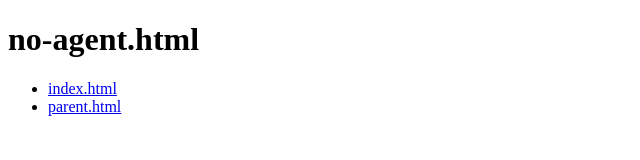
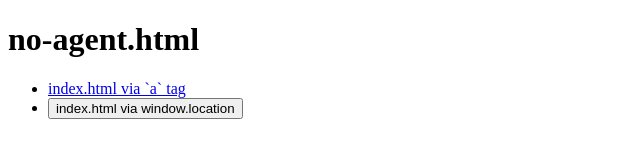
Before and after one commit to bcruddy/ruddbud, a website: page no-agent.html in a window 1280 px wide. Shown: the whole page, without its empty margins (0-640 px from the left). Drawn offline with Linux system fonts and the light colour scheme.

Commit message:
navigate with `location.href`

```diff
--- a/no-agent.html
+++ b/no-agent.html
@@ -7,11 +7,20 @@
     <h1>no-agent.html</h1>
     <ul>
         <li>
-            <a href="/">index.html</a>
+            <a href="/">
+                index.html via `a` tag
+            </a>
         </li>
         <li>
-            <a href="/parent.html">parent.html</a>
+            <button onclick="go('/index.html')">
+                index.html via window.location
+            </button>
         </li>
     </ul>
+    <script>
+        function go (location) {
+            window.location.href = location;
+        }
+    </script>
 </body>
 </html>
```
